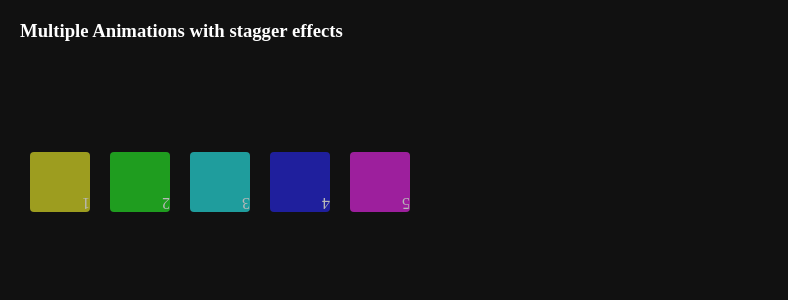
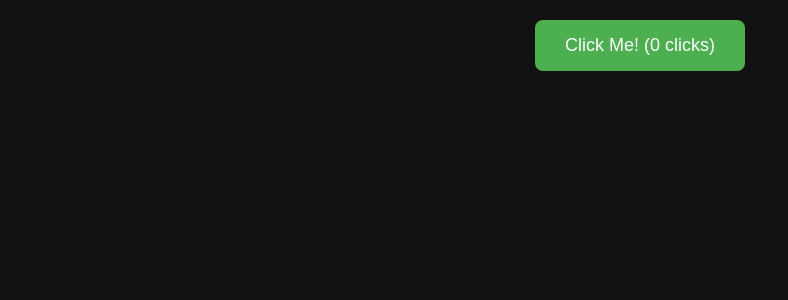
Before and after one commit to deepankar-sah/GSAP-WITH-REACT, a React (Vite) app: page / in a window 1280 px wide. Shown: the top 300 px of the page, without its empty margins (0-788 px from the left). Built offline with nearby package versions, Linux system fonts and the light colour scheme.

Commit message:
Project-1 Interactive Button Created

```diff
--- a/src/App.jsx
+++ b/src/App.jsx
@@ -2,6 +2,7 @@ import { useGSAP } from "@gsap/react";
 import gsap from "gsap";
 import BasicTweenAnimations from "./components/BasicTweenAnimations";
 import StaggersAnimations from "./components/StaggersAnimations";
+import InteractiveButton from "./projects/InteractiveButtons";
 
 gsap.registerPlugin(useGSAP);
 
@@ -9,7 +10,8 @@ const App = () => {
   return (
     <main>
       {/* <BasicTweenAnimations /> */}
-      <StaggersAnimations />
+      {/* <StaggersAnimations /> */}
+      <InteractiveButton />
     </main>
   );
 };
--- /dev/null
+++ b/src/projects/InteractiveButtons.jsx
@@ -0,0 +1,76 @@
+import { useRef, useState } from "react";
+import gsap from "gsap";
+
+function InteractiveButton() {
+  // Step 1: Button element ke liye ref
+  const buttonRef = useRef(null);
+
+  // Step 2: State for tracking button clicks
+  const [clickCount, setClickCount] = useState(0);
+
+  // Step 3: Click handler function
+  const handleButtonClick = () => {
+    // Click count badhao
+    setClickCount((prevCount) => prevCount + 1);
+
+    // Animation timeline create karo
+    const tl = gsap.timeline();
+
+    // Sequence of animations
+    tl.to(buttonRef.current, {
+      scale: 0.8, // Button 80% size ho jayega (compress hoga)
+      duration: 0.1, // Very fast animation
+      ease: "power2.in", // Fast start, slow end
+    })
+      .to(buttonRef.current, {
+        scale: 1.2, // Button 120% size ho jayega (expand hoga)
+        duration: 0.2, // Thoda slow
+        ease: "power2.out", // Slow start, fast end
+      })
+      .to(buttonRef.current, {
+        scale: 1, // Original size pe wapas aayega
+        duration: 0.1, // Fast return
+        ease: "power2.inOut", // Smooth transition
+      });
+
+    // Extra effect based on click count
+    if ((clickCount + 1) % 3 === 0) {
+      // Har 3rd click pe special effect
+      gsap.to(buttonRef.current, {
+        rotation: 360, // Full rotation
+        duration: 0.5,
+        ease: "back.out(1.7)", // Bounce effect at the end
+      });
+    }
+  };
+
+  return (
+    <div style={{ padding: "20px", textAlign: "center" }}>
+      <button
+        ref={buttonRef}
+        onClick={handleButtonClick}
+        style={{
+          padding: "15px 30px",
+          fontSize: "18px",
+          backgroundColor: "#4CAF50",
+          color: "white",
+          border: "none",
+          borderRadius: "8px",
+          cursor: "pointer",
+          transition: "background-color 0.3s", // CSS transition for hover
+        }}
+        // Hover effect using CSS
+        onMouseEnter={(e) => {
+          e.target.style.backgroundColor = "#45a049";
+        }}
+        onMouseLeave={(e) => {
+          e.target.style.backgroundColor = "#4CAF50";
+        }}
+      >
+        Click Me! ({clickCount} clicks)
+      </button>
+    </div>
+  );
+}
+
+export default InteractiveButton;
```
